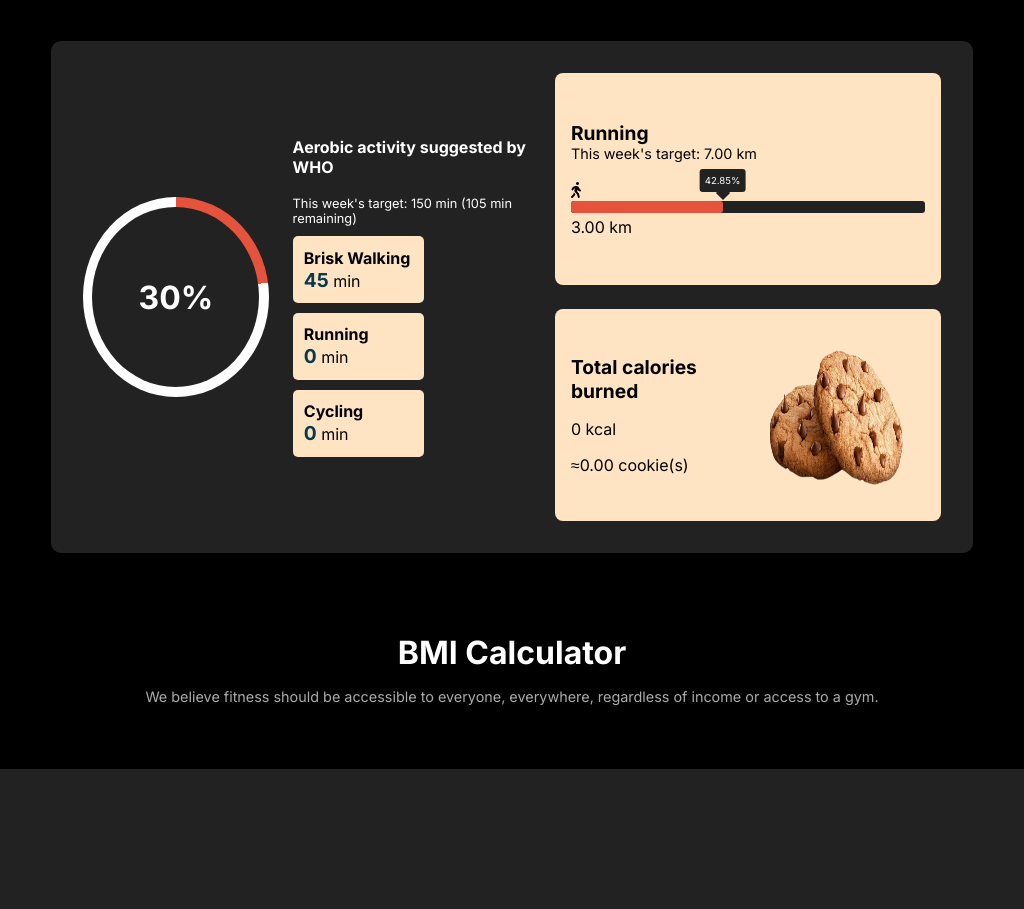
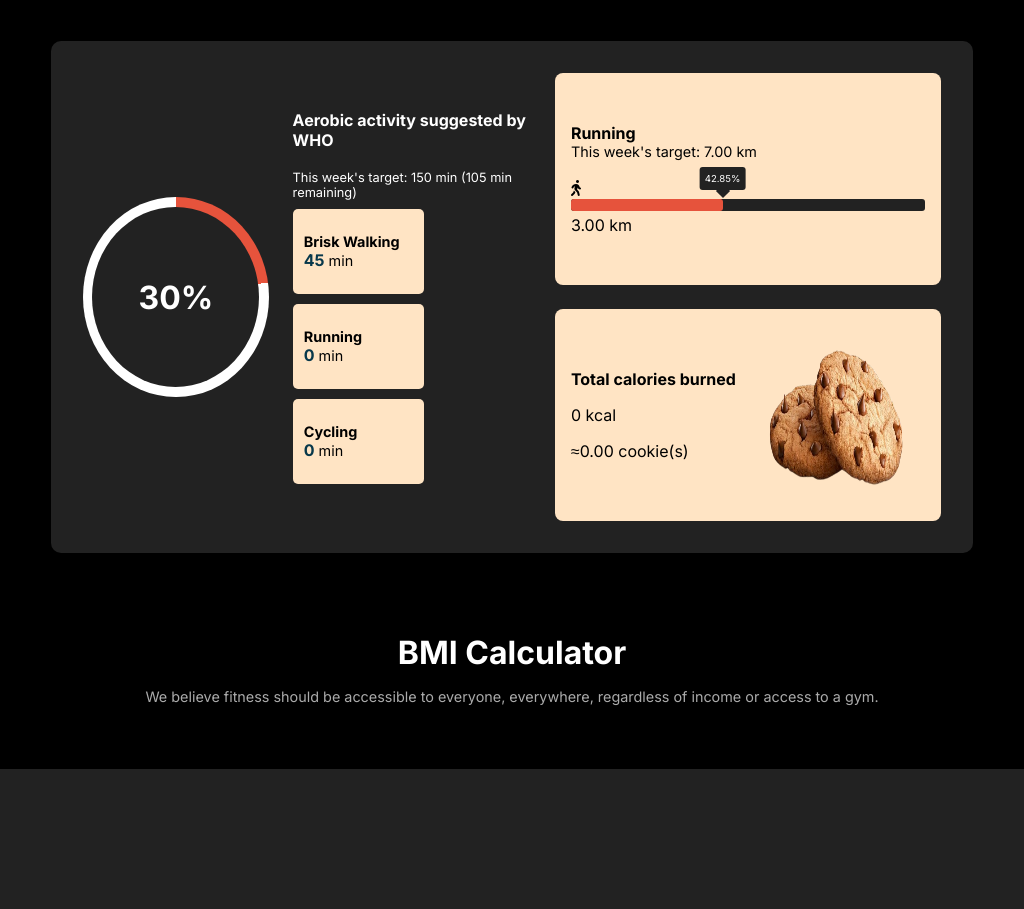
Before and after one commit to ammar-bin-quddus/ph-assignment-2, a plain HTML site: page index.html in a window 1024 px wide. Shown: the part 2295-3204 px from the top of the page. Drawn offline with Linux system fonts and the light colour scheme; a web font is replaced by a local one.

Commit message:
desktop responsive done for special section

```diff
--- a/css/styles.css
+++ b/css/styles.css
@@ -1218,6 +1218,27 @@ body {
     #run-det h2 {
         font-size: 2.5rem;
     }
+    .det-card {
+        width: 50%;
+        height: 19%;
+        padding: 1rem 0.7rem;
+    }
+    .det-card > p {
+        font-size: 0.9rem;
+    }
+    .num {
+        font-size: 1rem;
+    }
+    #runnig-title p:nth-child(1) {
+        font-size: 1rem;
+    }
+
+    #runnig-title p:nth-child(2) {
+        font-size: 0.9rem;
+    }
+    #cookie-det p:nth-child(1) {
+        font-size: 1rem;
+    }
     #bmi {
         height: 100vh;
     }
```
